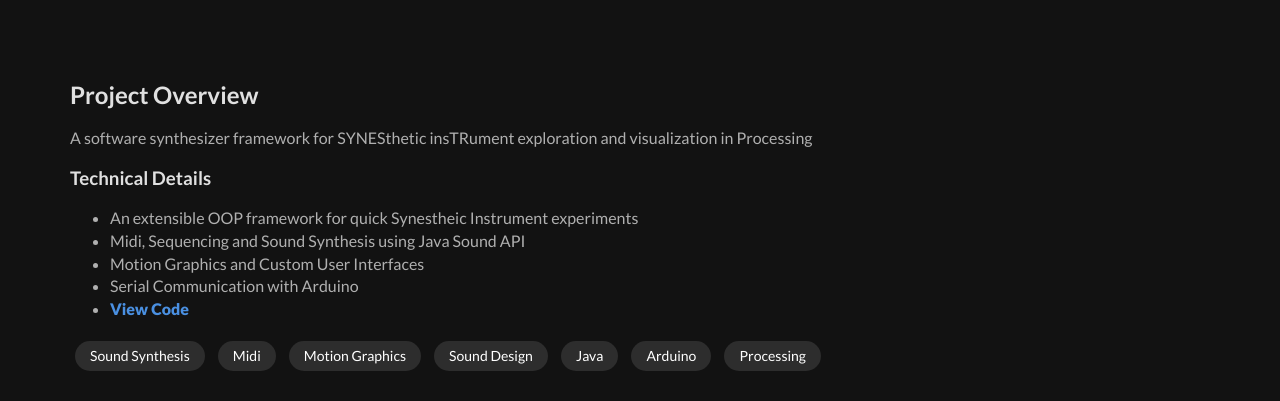
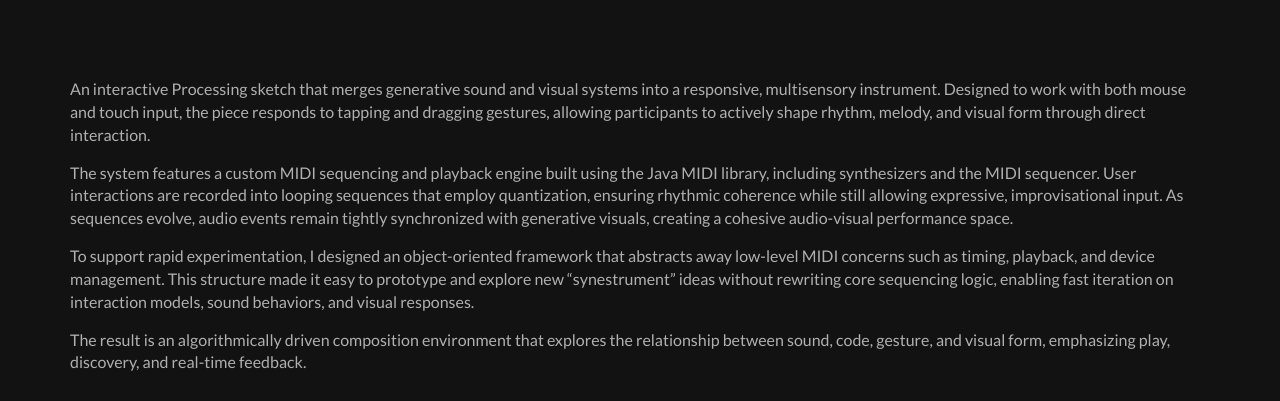
Before and after one commit to dandegeest/dandegeest.github.io, a website: page projects/synestr.html in a window 1280 px wide. Shown: the part 822-1223 px from the top of the page. Drawn offline with nearby package versions, Linux system fonts and the light colour scheme; grey boxes are pictures that could not be loaded.

Commit message:
formatting updates. Added more details to synestr

```diff
--- a/projects/synestr.html
+++ b/projects/synestr.html
@@ -10,9 +10,9 @@
     <link rel="icon" href="../favicon.ico" type="image/x-icon">
     <link href="https://fonts.googleapis.com/css?family=Lato:300,400,700,900" rel="stylesheet">
     <link rel="stylesheet" href="../libs/font-awesome/css/font-awesome.min.css">
-    <link href="../css/bootstrap.min.css?v=1764530778" rel="stylesheet">
-    <link href="../css/styles.css?v=1764530778" rel="stylesheet">
-    <link href="../css/project-gallery.css?v=1764530778" rel="stylesheet">
+    <link href="../css/bootstrap.min.css?v=1767203548" rel="stylesheet">
+    <link href="../css/styles.css?v=1767203548" rel="stylesheet">
+    <link href="../css/project-gallery.css?v=1767203548" rel="stylesheet">
     <style>
         #lead {
             background: url(../images/projects/synestr/synestr0.png) !important;
@@ -74,28 +74,26 @@
         <div class="container">
             <div class="row">
                 <div class="col-md-12">
-                    <h2>Project Overview</h2>
                     <p>
-                        A software synthesizer framework for SYNESthetic insTRument exploration and visualization in Processing
+                        An interactive Processing sketch that merges generative sound and visual systems into a responsive, multisensory instrument.
+                        Designed to work with both mouse and touch input, the piece responds to tapping and dragging gestures, allowing participants
+                        to actively shape rhythm, melody, and visual form through direct interaction.
                     </p>
-
-                    <h3>Technical Details</h3>
-                    <ul>
-                        <li>An extensible OOP framework for quick Synestheic Instrument experiments</li>
-                        <li>Midi, Sequencing and Sound Synthesis using Java Sound API</li>
-                        <li>Motion Graphics and Custom User Interfaces</li>
-                        <li>Serial Communication with Arduino</li>
-                        <li><a href="https://github.com/dandegeest/SynestR" target="_blank">View Code</a></li>
-                    </ul>
-                    <ul class="project-skills">
-                        <li>Sound Synthesis</li>
-                        <li>Midi</li>
-                        <li>Motion Graphics</li>
-                        <li>Sound Design</li>
-                        <li>Java</li>
-                        <li>Arduino</li>
-                        <li>Processing</li>
-                    </ul>
+                    <p>
+                        The system features a custom MIDI sequencing and playback engine built using the Java MIDI library, including synthesizers
+                        and the MIDI sequencer. User interactions are recorded into looping sequences that employ quantization, ensuring rhythmic
+                        coherence while still allowing expressive, improvisational input. As sequences evolve, audio events remain tightly
+                        synchronized with generative visuals, creating a cohesive audio-visual performance space.
+                    </p>
+                    <p>
+                        To support rapid experimentation, I designed an object-oriented framework that abstracts away low-level MIDI concerns such
+                        as timing, playback, and device management. This structure made it easy to prototype and explore new “synestrument” ideas
+                        without rewriting core sequencing logic, enabling fast iteration on interaction models, sound behaviors, and visual responses.
+                    </p>
+                    <p>
+                        The result is an algorithmically driven composition environment that explores the relationship between sound, code, gesture,
+                        and visual form, emphasizing play, discovery, and real-time feedback.
+                    </p>
 
                     <div class="project-gallery">
                         <a href="../images/projects/synestr/synestr1.png" target="_blank">
```
Also changed, not shown: index.html (+6 -4 lines), projects/a-mirror.html (+3 -4 lines), projects/control-alt-deplete.html (+3 -4 lines), projects/data-portrait.html (+3 -4 lines), projects/deeds-and-co-resource-recovery.html (+3 -4 lines), projects/design-and-build.html (+3 -4 lines), projects/digging-in-the-dirt.html (+3 -1 lines), projects/dropped-in-ny.html (+4 -5 lines), projects/llovelandd.html (+3 -4 lines), projects/logarhythm.html (+3 -4 lines), projects/pink-moon.html (+3 -4 lines), projects/the-collector.html (+3 -4 lines), images/projects/DITD/tunnelTV.jpg (added).
